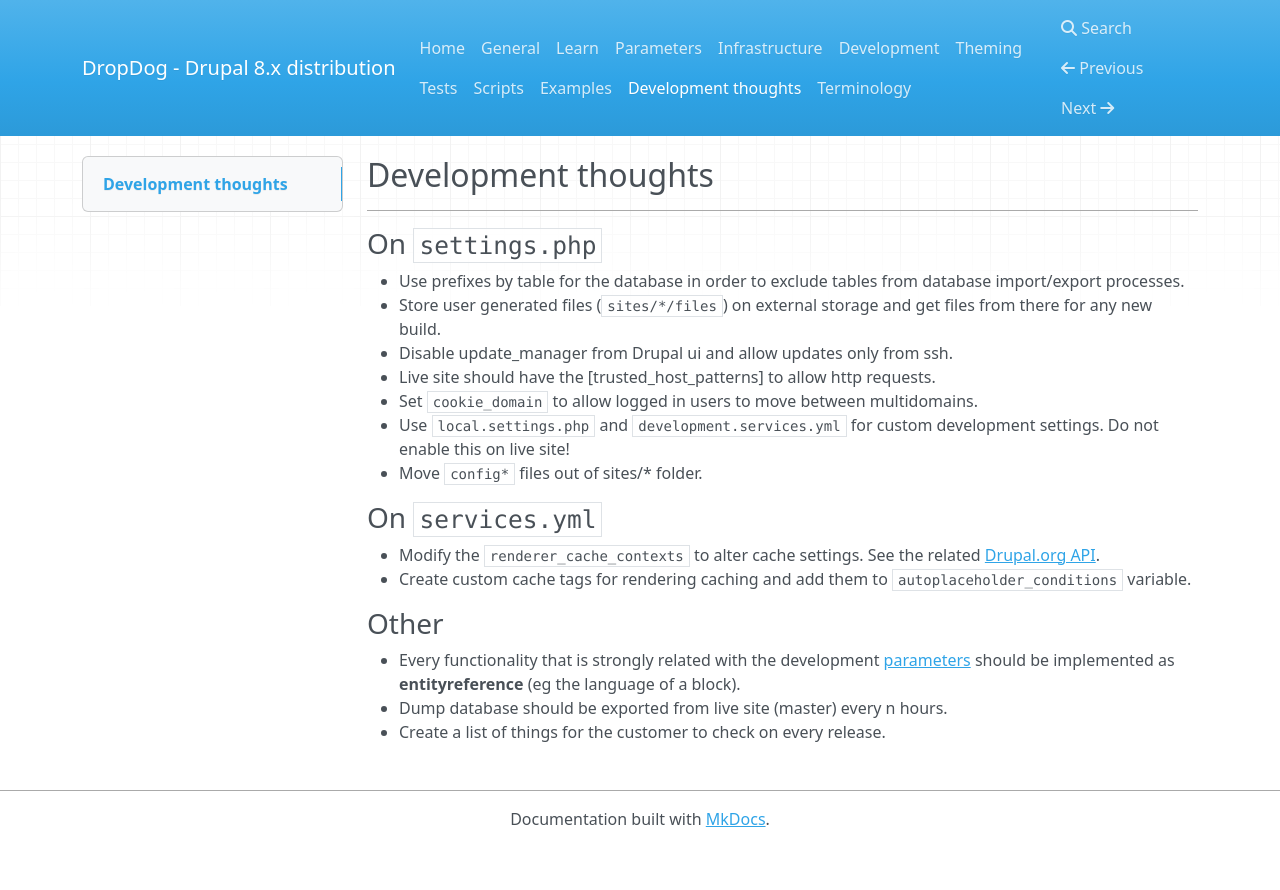
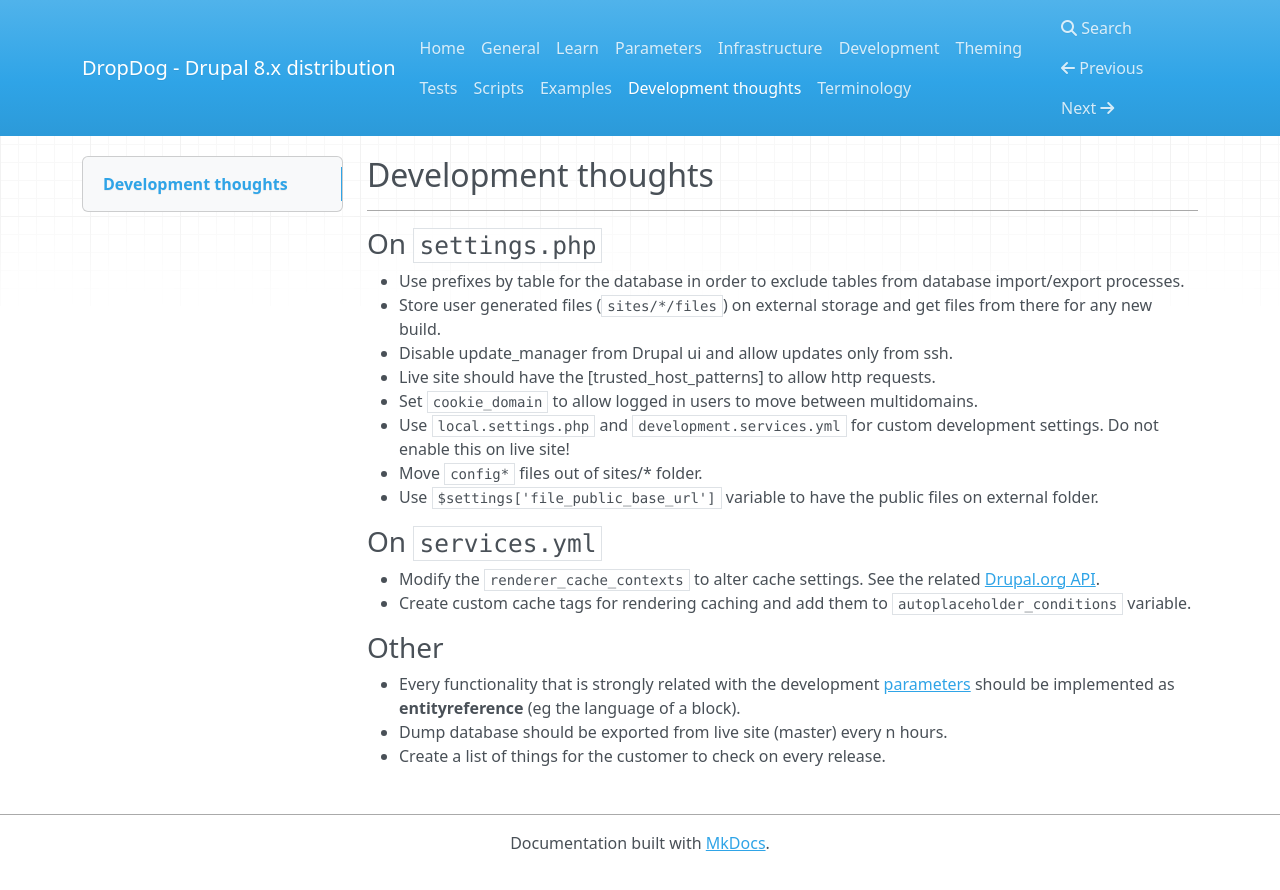
Before and after one commit to dropdog/docs, an MkDocs documentation site: the page built from docs/thoughts.md, in a window 1280 px wide. Shown: the top 890 px of the page. Built offline with MkDocs 1.6.1, drawn with Linux system fonts in a browser that asks for light colours; nearby versions of some CDN libraries; old or Windows-style settings are respelled for this version of MkDocs.

Commit message:
Ads settings for base url of public files

````diff
--- a/docs/thoughts.md
+++ b/docs/thoughts.md
@@ -10,6 +10,7 @@
 - Set ```cookie_domain``` to allow logged in users to move between multidomains.
 - Use ```local.settings.php``` and ```development.services.yml``` for custom development settings. Do not enable this on live site!
 - Move ```config*``` files out of sites/* folder.
+- Use `$settings['file_public_base_url']` variable to have the public files on external folder.
 
 ### On ```services.yml```
 
````
